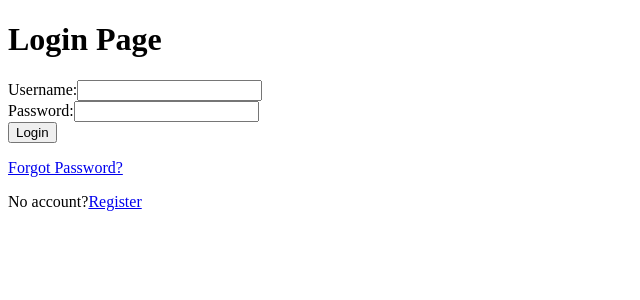
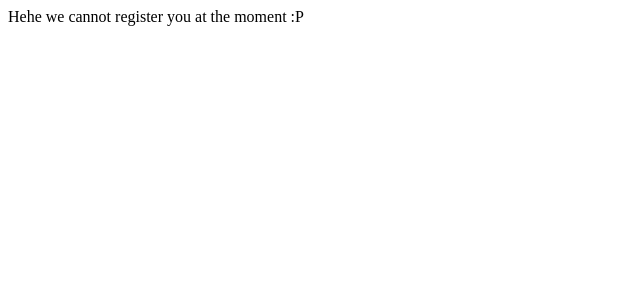
Before and after one commit to build-a-thing-and-show/core-ui, a React (Create React App) app: page /register in a window 1280 px wide. Shown: the top 300 px of the page, without its empty margins (0-640 px from the left). Built offline with nearby package versions, Linux system fonts and the light colour scheme.

Commit message:
Add new pages

```diff
--- a/src/App.js
+++ b/src/App.js
@@ -4,14 +4,16 @@ import Home from "./components/Home";
 import Login from "./components/Login";
 import About from "./components/About";
 import NotFound from "./components/NotFound";
+import Register from "./components/Register";
+import ForgotPassword from "./components/ForgotPassword";
 
 const App = () => {
     return <Router>
         <Routes>
             <Route path="/" element={<Home />} />
             <Route path="/login" element={<Login />} />
-            <Route path="/forgot-password" element={<Login />} />
-            <Route path="/register" element={<Login />} />
+            <Route path="/forgot-password" element={<ForgotPassword />} />
+            <Route path="/register" element={<Register />} />
             <Route path="/login" element={<Login />} />
             <Route path="/about" element={<About />} />
             <Route path="*" element={<NotFound />} />
--- /dev/null
+++ b/src/components/ForgotPassword.js
@@ -0,0 +1,7 @@
+import React from "react";
+
+const NotFound = () => {
+    return <div>You forgot passowrd?! Be better.</div>
+};
+
+export default NotFound;
--- /dev/null
+++ b/src/components/Register.js
@@ -0,0 +1,7 @@
+import React from "react";
+
+const NotFound = () => {
+    return <div>Hehe we cannot register you at the moment :P</div>
+};
+
+export default NotFound;
```
